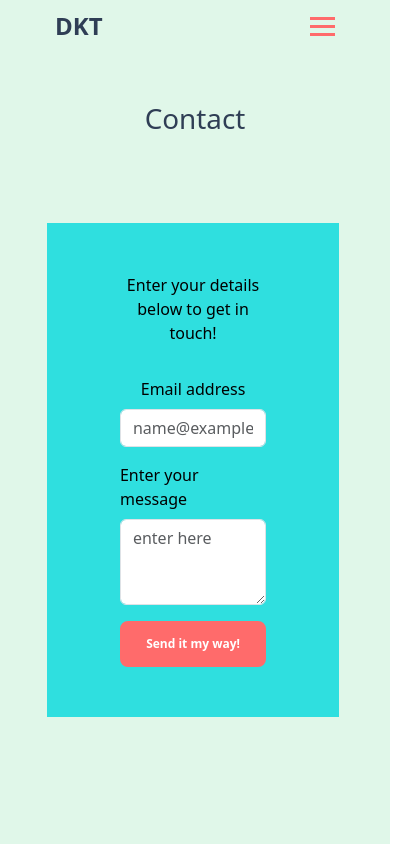
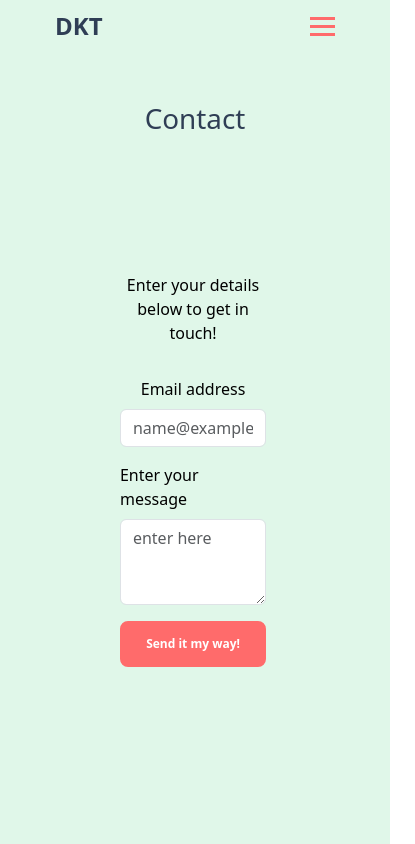
Before and after one commit to DKT15/dkt-react-portfolio, a React (Vite) app: page /contact in a window 390 px wide. Shown: the whole page, 415 px wide, since content can reach past the window. Built offline with nearby package versions, Linux system fonts and the light colour scheme.

Commit message:
added to the code.

```diff
--- a/src/App.css
+++ b/src/App.css
@@ -11,17 +11,5 @@ html {
 
 #root {
   background-color: #e0f7e9;
+  overflow-x: auto;
 }
-
-@media only screen and (min-width: 1051px) and (max-width: 1750px) {
-  #root {
-    min-height: 100vh !important;
-  }
-}
-
-
-@media only screen and (min-width: 380px) and (max-width: 768px) {
-  #root {
-    min-height: 100vh !important;
-  }
-}
--- a/src/styles/Form.css
+++ b/src/styles/Form.css
@@ -90,7 +90,6 @@
 
 @media only screen and (min-width: 380px) and (max-width: 600px) {
   .form {
-    background-color: #2fdfdf;
     display: flex;
     justify-content: center;
     padding: 50px 0;
--- a/src/styles/HamburgerMenu.css
+++ b/src/styles/HamburgerMenu.css
@@ -43,8 +43,7 @@
     left: 50%;
     /* Center + slide effect */
     transform: translate(-50%, -10px);
-
-    width: 220px;
+    max-width: 320px;
     background: white;
     border-radius: 12px;
     padding: 2rem;
--- a/src/styles/Jumbotron.css
+++ b/src/styles/Jumbotron.css
@@ -94,13 +94,15 @@ a {
 
 @media only screen and (min-width: 769px) and (max-width: 1050px) {}
 
+@media only screen and (min-width: 480px) {}
+
 @media only screen and (min-width: 320px) and (max-width: 769px) {
 
     .hero__section {
         display: flex !important;
         flex-direction: row !important;
         align-items: center !important;
-        width: 280px;
+        width: 280px !important;
     }
 
     .hero__wrapper {
```
